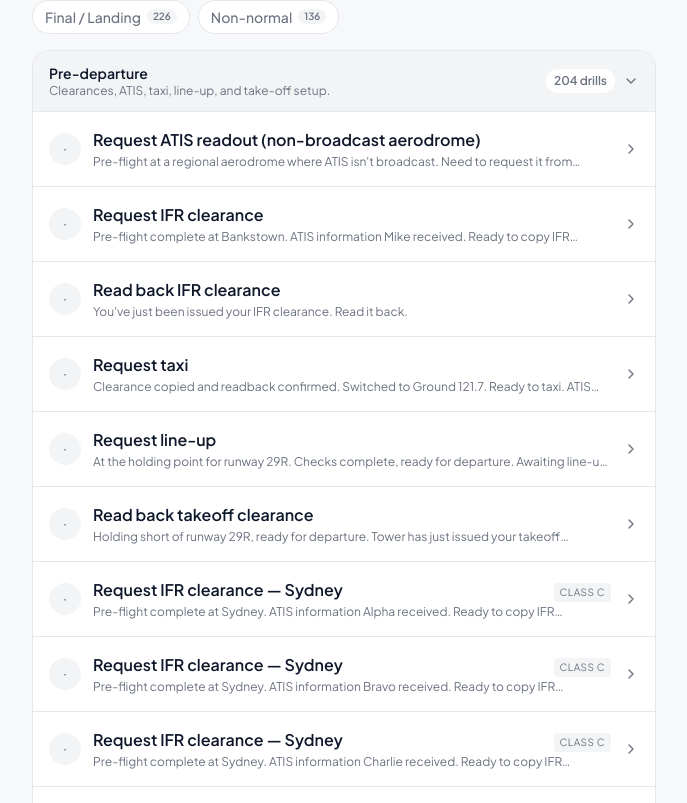
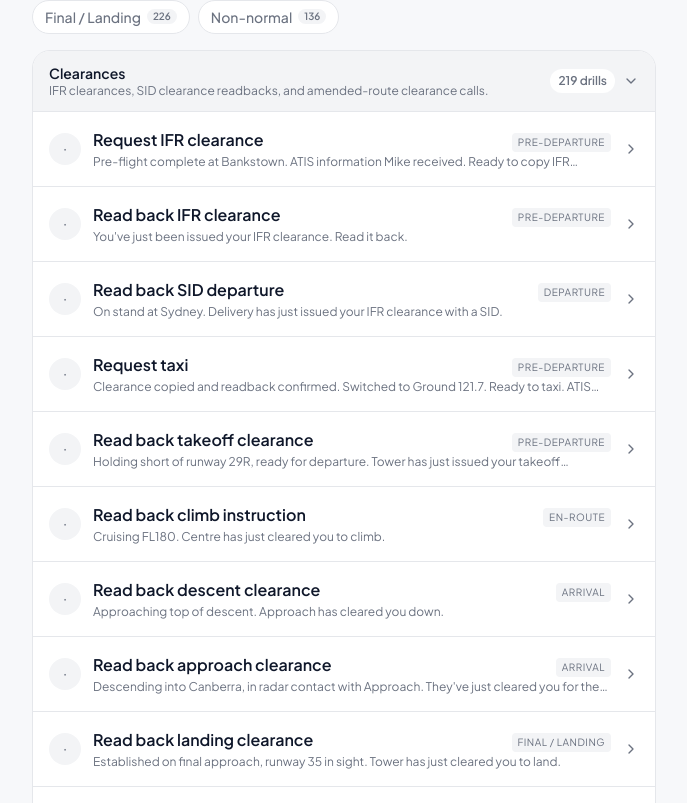
Before and after one commit to DGfinder/ifr-refresher, a Next.js app: page /radio in a window 1280 px wide. Shown: the part 597-1400 px from the top of the page, without its empty margins (296-983 px from the left). Built offline with nearby package versions, Linux system fonts and the light colour scheme.

Commit message:
Refine radio drill grouping by call type

```diff
--- a/src/features/radio-calls/components/DrillDashboard.tsx
+++ b/src/features/radio-calls/components/DrillDashboard.tsx
@@ -28,6 +28,22 @@ interface DrillDashboardProps {
 
 type PhaseFilter = "all" | RadioPhase;
 type ClassFilter = "all" | AirspaceClass;
+type DrillTypeGroupId =
+  | "clearances"
+  | "ground-runway"
+  | "checkins-handoffs"
+  | "position-reports"
+  | "approach-arrival"
+  | "atc-instructions"
+  | "ctaf-broadcasts"
+  | "abnormal-emergency"
+  | "services-info";
+
+interface DrillTypeGroup {
+  id: DrillTypeGroupId;
+  label: string;
+  description: string;
+}
 
 const CLASS_FILTERS: { id: ClassFilter; label: string; description: string }[] = [
   { id: "all", label: "All", description: "Every airspace" },
@@ -36,6 +52,55 @@ const CLASS_FILTERS: { id: ClassFilter; label: string; description: string }[] =
   { id: "E", label: "Class E", description: "En-route controlled" },
   { id: "CTAF", label: "CTAF", description: "Non-towered broadcasts" },
 ];
+
+const DRILL_TYPE_GROUPS: DrillTypeGroup[] = [
+  {
+    id: "clearances",
+    label: "Clearances",
+    description: "IFR clearances, SID clearance readbacks, and amended-route clearance calls.",
+  },
+  {
+    id: "ground-runway",
+    label: "Ground & runway",
+    description: "Taxi, line-up, take-off, landing, runway crossing, and runway-vacating calls.",
+  },
+  {
+    id: "checkins-handoffs",
+    label: "Check-ins & handoffs",
+    description: "Initial contact, Centre/Approach check-ins, and frequency-change acknowledgements.",
+  },
+  {
+    id: "position-reports",
+    label: "Position & reports",
+    description: "Position reports, compulsory reports, estimates, and established/on-course reports.",
+  },
+  {
+    id: "approach-arrival",
+    label: "Approach & arrival",
+    description: "Descent, holding, vectors, approach clearances, missed approach, and go-around calls.",
+  },
+  {
+    id: "atc-instructions",
+    label: "ATC instructions",
+    description: "Level, speed, squawk, QNH, direct-routing, WILCO, unable, and say-again calls.",
+  },
+  {
+    id: "ctaf-broadcasts",
+    label: "CTAF broadcasts",
+    description: "Non-towered taxi, departure, inbound, circuit, overflying, and runway broadcasts.",
+  },
+  {
+    id: "abnormal-emergency",
+    label: "Abnormal & emergency",
+    description: "PAN, MAYDAY, fuel states, lost comms, TCAS RA, and distress follow-up calls.",
+  },
+  {
+    id: "services-info",
+    label: "Services & information",
+    description: "ATIS, SARTIME, and other flight-information/service calls.",
+  },
+];
+
 
 export function DrillDashboard({
   cards,
@@ -46,8 +111,8 @@ export function DrillDashboard({
 }: DrillDashboardProps) {
   const [phaseFilter, setPhaseFilter] = useState<PhaseFilter>(initialPhase ?? "all");
   const [classFilter, setClassFilter] = useState<ClassFilter>(initialClass ?? "all");
-  const [expandedPhases, setExpandedPhases] = useState<ReadonlySet<RadioPhase>>(
-    () => new Set([initialPhase ?? "pre-departure"]),
+  const [expandedTypes, setExpandedTypes] = useState<ReadonlySet<DrillTypeGroupId>>(
+    () => new Set(["clearances"]),
   );
 
   const filtered = useMemo(() => {
@@ -58,11 +123,11 @@ export function DrillDashboard({
     });
   }, [cards, phaseFilter, classFilter]);
 
-  const groupedByPhase = useMemo(() => {
-    return RADIO_PHASES.map((phase) => ({
-      ...phase,
-      cards: filtered.filter((card) => card.phase === phase.id),
-    })).filter((phase) => phase.cards.length > 0);
+  const groupedByType = useMemo(() => {
+    return DRILL_TYPE_GROUPS.map((group) => ({
+      ...group,
+      cards: filtered.filter((card) => getDrillTypeGroupId(card) === group.id),
+    })).filter((group) => group.cards.length > 0);
   }, [filtered]);
 
   const passedIds = useMemo(() => getPassedDrillIds(attempts), [attempts]);
@@ -70,16 +135,13 @@ export function DrillDashboard({
 
   const selectPhaseFilter = (phase: PhaseFilter) => {
     setPhaseFilter(phase);
-    if (phase !== "all") {
-      setExpandedPhases((current) => new Set(current).add(phase));
-    }
   };
 
-  const togglePhase = (phase: RadioPhase) => {
-    setExpandedPhases((current) => {
+  const toggleTypeGroup = (groupId: DrillTypeGroupId) => {
+    setExpandedTypes((current) => {
       const next = new Set(current);
-      if (next.has(phase)) next.delete(phase);
-      else next.add(phase);
+      if (next.has(groupId)) next.delete(groupId);
+      else next.add(groupId);
       return next;
     });
   };
@@ -161,37 +223,40 @@ export function DrillDashboard({
       </div>
 
       {/* Card list */}
-      <div className="space-y-4" aria-label="Drill cards">
-        {groupedByPhase.map((phase) => {
-          const isExpanded = expandedPhases.has(phase.id);
+      <div className="space-y-4" aria-label="Drill cards grouped by call type">
+        {groupedByType.map((group, index) => {
+          const hasExpandedVisibleGroup = groupedByType.some((visibleGroup) =>
+            expandedTypes.has(visibleGroup.id),
+          );
+          const isExpanded = expandedTypes.has(group.id) || (!hasExpandedVisibleGroup && index === 0);
 
           return (
             <section
-              key={phase.id}
+              key={group.id}
               className="overflow-hidden rounded-2xl border border-[var(--ifr-border)] bg-[var(--ifr-surface)]"
-              aria-labelledby={`drill-phase-${phase.id}`}
+              aria-labelledby={`drill-type-${group.id}`}
             >
               <button
                 type="button"
-                onClick={() => togglePhase(phase.id)}
+                onClick={() => toggleTypeGroup(group.id)}
                 aria-expanded={isExpanded}
-                aria-controls={`drill-phase-list-${phase.id}`}
+                aria-controls={`drill-type-list-${group.id}`}
                 className="flex w-full items-center justify-between gap-3 border-b border-[var(--ifr-border)] bg-[var(--ifr-surface-muted)] px-4 py-3 text-left transition-colors hover:bg-[var(--ifr-accent)]/5 focus-visible:outline-none focus-visible:ring-2 focus-visible:ring-[var(--ifr-focus-ring)]"
               >
                 <div>
                   <h3
-                    id={`drill-phase-${phase.id}`}
+                    id={`drill-type-${group.id}`}
                     className="text-sm font-semibold text-[var(--ifr-text)]"
                   >
-                    {phase.label}
+                    {group.label}
                   </h3>
                   <p className="text-xs text-[var(--ifr-text-muted)]">
-                    {getPhaseDescription(phase.id)}
+                    {group.description}
                   </p>
                 </div>
                 <span className="flex shrink-0 items-center gap-2 text-xs font-semibold text-[var(--ifr-text-muted)]">
                   <span className="rounded-full bg-[var(--ifr-surface)] px-2 py-1">
-                    {phase.cards.length} {phase.cards.length === 1 ? "drill" : "drills"}
+                    {group.cards.length} {group.cards.length === 1 ? "drill" : "drills"}
                   </span>
                   <ChevronRight
                     size={16}
@@ -202,11 +267,11 @@ export function DrillDashboard({
               </button>
               {isExpanded && (
                 <ul
-                  id={`drill-phase-list-${phase.id}`}
+                  id={`drill-type-list-${group.id}`}
                   className="divide-y divide-[var(--ifr-border)]"
-                  aria-label={`${phase.label} drills`}
+                  aria-label={`${group.label} drills`}
                 >
-                  {phase.cards.map((card) => (
+                  {group.cards.map((card) => (
                     <DrillCardRow
                       key={card.drillId}
                       card={card}
@@ -278,6 +343,9 @@ function DrillCardRow({ card, attempts, isPassed, onOpenCard }: DrillCardRowProp
               {card.title}
             </h4>
             <div className="flex shrink-0 items-center gap-2 text-[10px] uppercase tracking-wider text-[var(--ifr-text-muted)]">
+              <span className="rounded bg-[var(--ifr-surface-muted)] px-1.5 py-0.5">
+                {getPhaseLabel(card.phase)}
+              </span>
               {card.airspaceClass && (
                 <span className="rounded bg-[var(--ifr-surface-muted)] px-1.5 py-0.5">
                   {card.airspaceClass === "CTAF" ? "CTAF" : `Class ${card.airspaceClass}`}
@@ -305,21 +373,116 @@ function DrillCardRow({ card, attempts, isPassed, onOpenCard }: DrillCardRowProp
   );
 }
 
-function getPhaseDescription(phase: RadioPhase): string {
+function getPhaseLabel(phase: RadioPhase): string {
   switch (phase) {
     case "pre-departure":
-      return "Clearances, ATIS, taxi, line-up, and take-off setup.";
+      return "Pre-departure";
     case "departure":
-      return "Initial airborne calls, climb instructions, and SID readbacks.";
+      return "Departure";
     case "enroute":
-      return "Centre check-ins, position reports, level changes, and routing.";
+      return "En-route";
     case "arrival":
-      return "Approach check-ins, descent, holds, vectors, and clearances.";
+      return "Arrival";
     case "final":
-      return "Final approach, landing, missed approach, and runway vacating.";
+      return "Final / Landing";
     case "non-normal":
-      return "PAN, MAYDAY, lost comms, and cancellation follow-up calls.";
+      return "Non-normal";
   }
+}
+
+function getDrillTypeGroupId(card: RadioDrillCard): DrillTypeGroupId {
+  const tags = card.tags?.map((tag) => tag.toLowerCase()) ?? [];
+  const haystack = [card.drillId, card.title, card.briefing.summary, card.challenge.prompt, ...tags]
+    .join(" ")
+    .toLowerCase();
+
+  if (
+    card.airspaceClass === "CTAF" ||
+    hasAny(haystack, ["ctaf", "broadcast", "traffic", "circuit", "overflying"])
+  ) {
+    return "ctaf-broadcasts";
+  }
+
+  if (
+    hasAny(haystack, [
+      "pan-pan",
+      "pan pan",
+      "mayday",
+      "distress",
+      "emergency",
+      "lost-comms",
+      "lost comms",
+      "nordo",
+      "tcas",
+      "resolution advisory",
+      "minimum fuel",
+      "mayday fuel",
+      "rvsm",
+      "unable rvsm",
+    ])
+  ) {
+    return "abnormal-emergency";
+  }
+
+  if (hasAny(haystack, ["clearance", "sid"])) {
+    return "clearances";
+  }
+
+  if (
+    hasAny(haystack, [
+      "taxi",
+      "lineup",
+      "line-up",
+      "takeoff",
+      "take-off",
+      "landing",
+      "cleared to land",
+      "runway crossing",
+      "crossing runway",
+      "vacate",
+      "clear of runway",
+    ])
+  ) {
+    return "ground-runway";
+  }
+
+  if (hasAny(haystack, ["atis", "sartime", "qnh"])) {
+    return "services-info";
+  }
+
+  if (hasAny(haystack, ["check-in", "checkin", "handoff", "frequency-change", "frequency change", "contact"])) {
+    return "checkins-handoffs";
+  }
+
+  if (hasAny(haystack, ["position-report", "position report", "compulsory-report", "compulsory report", "estimate", "established", "report"])) {
+    return "position-reports";
+  }
+
+  if (
+    hasAny(haystack, [
+      "approach",
+      "arrival",
+      "descent",
+      "descending",
+      "hold",
+      "holding",
+      "vector",
+      "ils",
+      "missed approach",
+      "go-around",
+      "going around",
+      "visual approach",
+      "cancel ifr",
+    ])
+  ) {
+    return "approach-arrival";
+  }
+
+  return "atc-instructions";
+}
+
+function hasAny(value: string, needles: readonly string[]): boolean {
+  return needles.some((needle) => value.includes(needle));
 }
 
 interface FilterChipProps {
```
Also changed, not shown: 1 other file (tests, documents, lock files or other folders).
